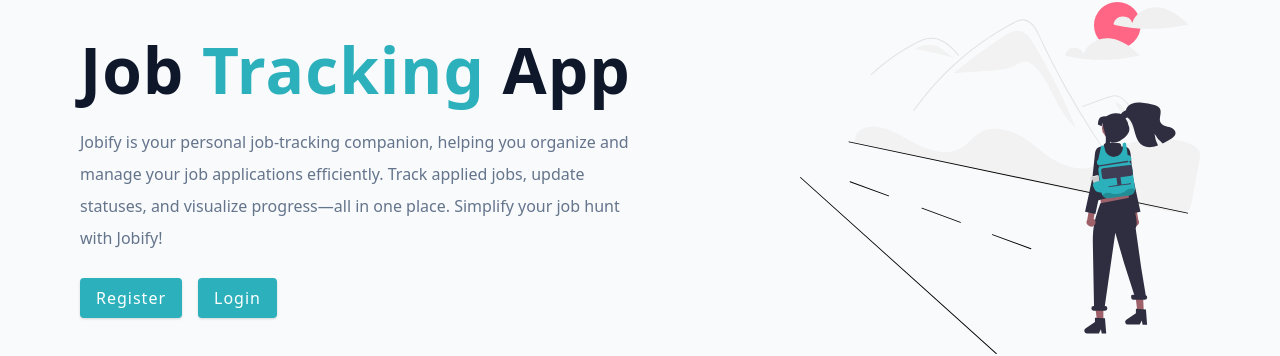
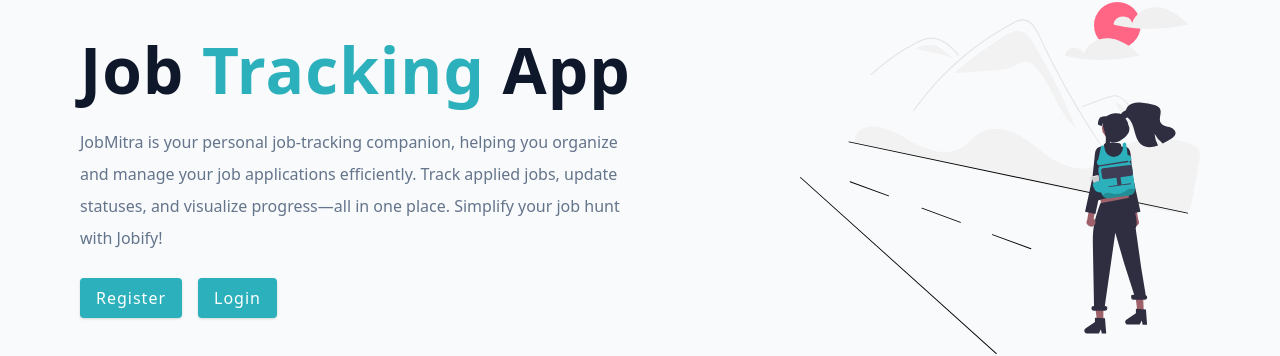
Before and after one commit to Ankur2905/JobMitra, a React (Vite) app in the folder client/: page / in a window 1280 px wide. Shown: the part 222-578 px from the top of the page. Built offline with nearby package versions, Linux system fonts and the light colour scheme; the HTML template or start-up script is replaced by a standard one.

Commit message:
Made changes in landing page

```diff
--- a/client/index.html
+++ b/client/index.html
@@ -2,7 +2,7 @@
 <html lang="en">
   <head>
     <meta charset="UTF-8" />
-    <link rel="icon" type="image/webp" href="/favicon.webp" />
+    <link rel="icon" type="image/png" href="/favicon.png" />
     <meta name="viewport" content="width=device-width, initial-scale=1.0" />
     <title>JobMitra</title>
   </head>
--- a/client/src/pages/Landing.jsx
+++ b/client/src/pages/Landing.jsx
@@ -15,7 +15,7 @@
             job <span>tracking</span> app
           </h1>
           <p>
-            Jobify is your personal job-tracking companion, helping you organize
+            JobMitra is your personal job-tracking companion, helping you organize
             and manage your job applications efficiently. Track applied jobs,
             update statuses, and visualize progress—all in one place. Simplify
             your job hunt with Jobify!
```
Also changed, not shown: client/public/favicon.png (added), client/public/favicon.webp (deleted).
